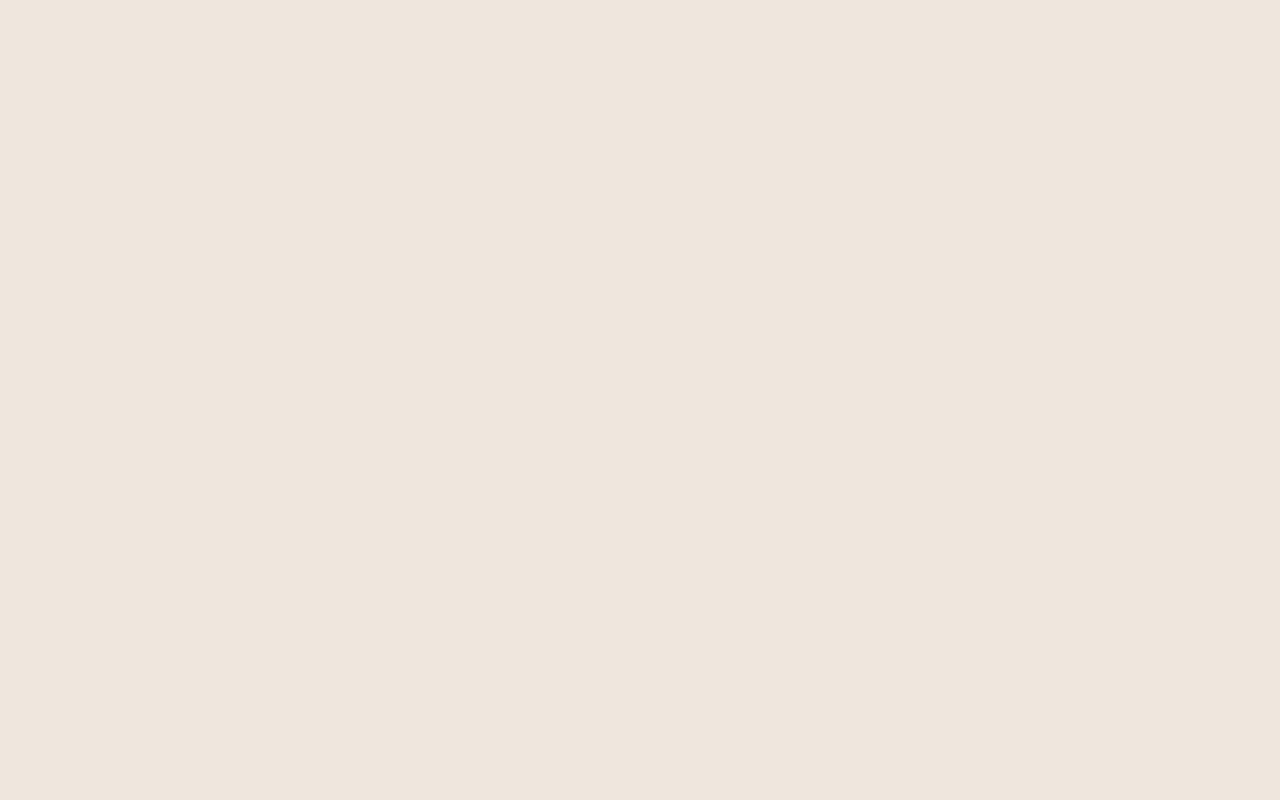
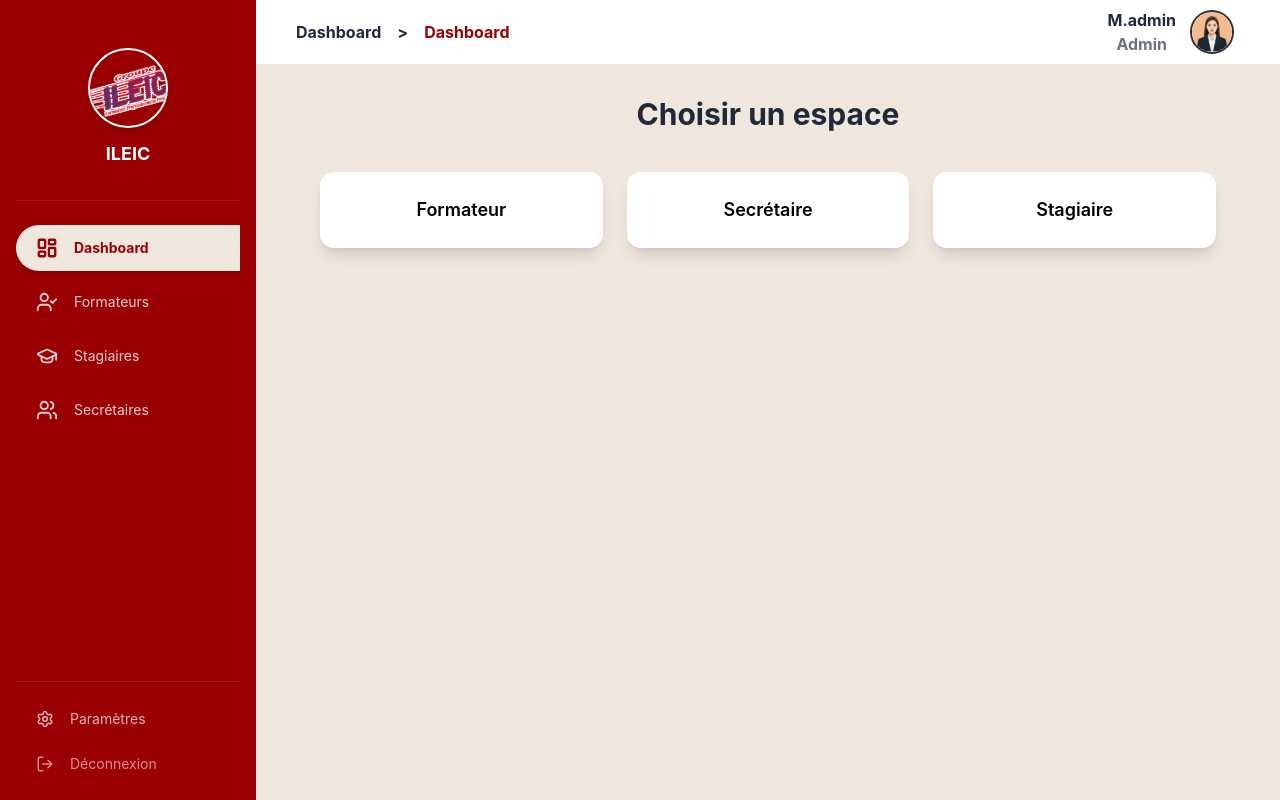
Before and after one commit to yozanSAN/Project_ILEIC, a React app in the folder frontend/: page /admin in a window 1280 px wide. Before the commit this address had no page. Built offline with nearby package versions, Linux system fonts and the light colour scheme; the HTML template or start-up script is replaced by a standard one.

Commit message:
create espace admin

```diff
--- a/frontend/src/App.jsx
+++ b/frontend/src/App.jsx
@@ -2,9 +2,10 @@ import { Routes, Route } from "react-router-dom";
 import formateurRoutes from "./routes/FormateurRoutes";
 import etudaintsRoutes from "./routes/EtudiantRoutes";
 import secretaryRoutes from "./routes/SecretaryRoutes";
+import adminRoutes from "./routes/AdminRoutes";
 
 
-const allRoutes = [...secretaryRoutes, ...formateurRoutes, ...etudaintsRoutes];
+const allRoutes = [...adminRoutes, ...secretaryRoutes, ...formateurRoutes, ...etudaintsRoutes];
 
 function renderRoutes(routes) {
   return routes.map((route) => {
--- a/frontend/src/components/layout/MainLayout.jsx
+++ b/frontend/src/components/layout/MainLayout.jsx
@@ -6,17 +6,20 @@ import { useLocation } from "react-router-dom";
 import { secretaryItems } from "../../data/secretary/secretary_sidebar_items";
 import { formateurItems } from "../../data/formateur/formateur-sidebar-items";
 import { stagiaireItems } from "../../data/stagiaire/stagiaire-sidebar-items";
+import { adminItems } from "../../data/admin/admin-sidebar-items";
 
 // users
 import secretaryUser from "../../data/secretary/user";
 import formateurUser from "../../data/formateur/formateur";
 import stagiaireUser from "../../data/stagiaire/user";
+import adminUser from "../../data/admin/admin-user";
 
 export default function MainLayout({ children }) {
   const location = useLocation();
   const isFormateur = location.pathname.startsWith("/formateur");
   const isSecretary = location.pathname.startsWith("/secretaire");
   const isStagiaire = location.pathname.startsWith("/stagiaire")
+  const isAdmin     = location.pathname.startsWith("/admin");
   let sidebarItems;
   let currentUser;
 
@@ -30,6 +33,9 @@ export default function MainLayout({ children }) {
   } else if (isStagiaire){
     sidebarItems = stagiaireItems
     currentUser = stagiaireUser
+  } else if (isAdmin){
+    sidebarItems = adminItems;
+    currentUser = adminUser;
   }
 
   return (
--- /dev/null
+++ b/frontend/src/data/admin/admin-sidebar-items.js
@@ -0,0 +1,8 @@
+import {LayoutDashboard,Users,UserCheck,GraduationCap,} from "lucide-react";
+
+  export const adminItems = [
+    {label: "Dashboard",path: "/admin",icon: LayoutDashboard,},
+    {label: "Formateurs",path: "formateur/personnel-detail",icon: UserCheck,},
+    {label: "Stagiaires",path: "stagiaire/profil",icon: GraduationCap,},
+    {label: "Secrétaires",path: "secretaire/stagiaire",icon: Users,},
+  ];
--- /dev/null
+++ b/frontend/src/data/admin/admin-user.js
@@ -0,0 +1,7 @@
+const adminUser = {
+    name: "admin",
+    role: "admin",
+    gender: "homme",
+  };
+
+  export default adminUser;
--- /dev/null
+++ b/frontend/src/pages/admin/AdminDashboard.jsx
@@ -0,0 +1,40 @@
+import { useNavigate } from "react-router-dom";
+import MainLayout from "../../components/layout/MainLayout";
+
+export default function AdminDashboard() {
+  const navigate = useNavigate();
+
+  return (
+    <MainLayout>
+      <div className="flex flex-col items-center justify-center h-full gap-10">
+
+        <h1 className="text-3xl font-bold">Choisir un espace</h1>
+
+        <div className="grid grid-cols-1 md:grid-cols-3 gap-6 w-full max-w-4xl">
+
+          <button
+            onClick={() => navigate("/formateur/personnel-detail")}
+            className="bg-white hover:bg-white-600 text-black py-6 rounded-xl shadow-lg text-lg font-semibold"
+          >
+            Formateur
+          </button>
+
+          <button
+            onClick={() => navigate("/secretaire/stagiaire")}
+            className="bg-white hover:bg-white-600 text-black py-6 rounded-xl shadow-lg text-lg font-semibold"
+          >
+            Secrétaire
+          </button>
+
+          <button
+            onClick={() => navigate("/stagiaire/profil")}
+            className="bg-white hover:bg-white-600 text-black py-6 rounded-xl shadow-lg text-lg font-semibold"
+          >
+            Stagiaire
+          </button>
+
+        </div>
+      </div>
+    </MainLayout>
+  );
+}
--- /dev/null
+++ b/frontend/src/routes/AdminRoutes.jsx
@@ -0,0 +1,7 @@
+import AdminDashboard from "../pages/admin/AdminDashboard";
+
+const adminRoutes = [
+  {path: "/admin",element: <AdminDashboard />,},
+];
+
+export default adminRoutes;
```
